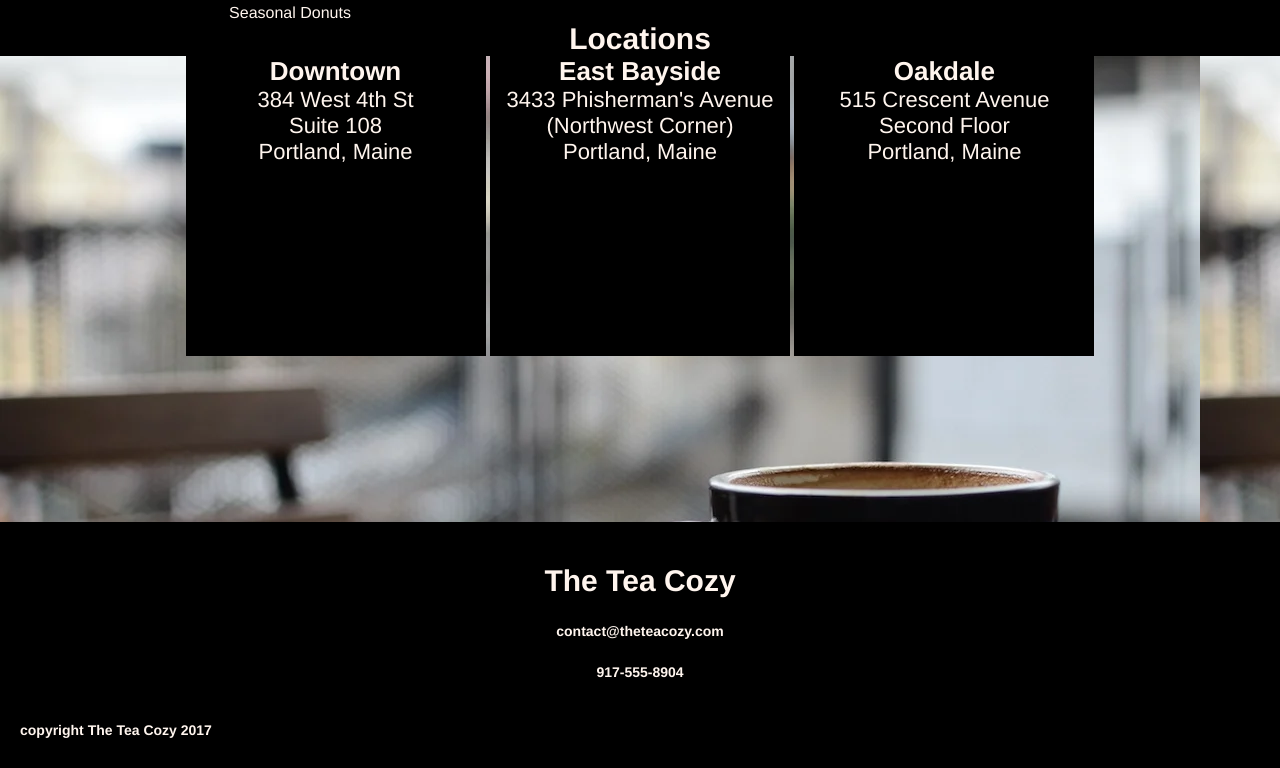
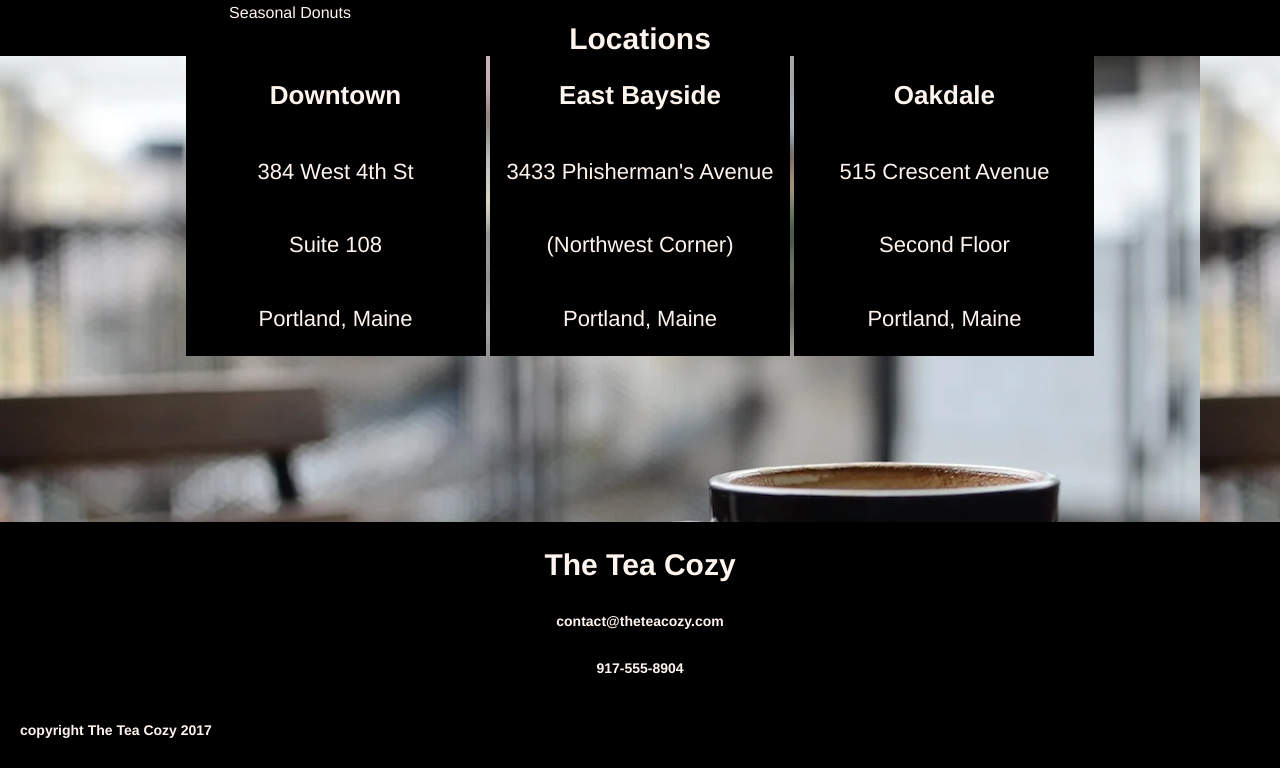
Before and after one commit to JohnMurnen/Tea_Cozy, a plain HTML site: page index.html in a window 1280 px wide. Shown: the part 1546-2314 px from the top of the page. Drawn offline with Linux system fonts and the light colour scheme.

Commit message:
make address boxes flexed

```diff
--- a/style.css
+++ b/style.css
@@ -54,7 +54,9 @@ h5 {
 .address {
     height: 300px;
     width: 300px;
-    display: inline-block;
+    display: inline-flex;
+    flex-direction: column;
+    justify-content: space-around;
 }
 
 .flex {
@@ -66,7 +68,7 @@ h5 {
     display: flex;
     flex-direction: column;
     justify-content: space-around;
-    padding-top: 30px;
+    padding-top: 10px;
     padding-bottom: 30px;
 }
 
```
